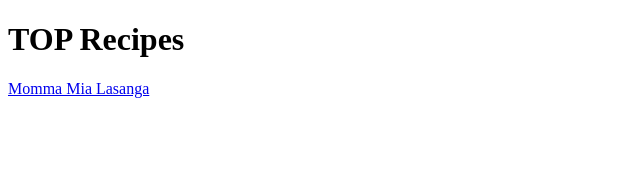
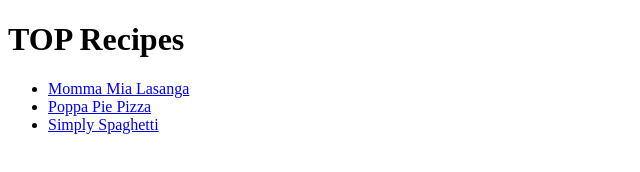
Before and after one commit to d-MotherLove-b/odin-recipes, a plain HTML site: page index.html in a window 1280 px wide. Shown: the whole page, without its empty margins (0-640 px from the left). Drawn offline with Linux system fonts and the light colour scheme.

Commit message:
Updated HTML Elements and properites
Finalized the html for the project

```diff
--- a/index.html
+++ b/index.html
@@ -6,6 +6,12 @@
     </head>
     <body>
         <h1>TOP Recipes</h1>
-        <a href="./recipes/lasagna.html" >Momma Mia Lasanga</a>
+        <ul>
+            <li><a href="./recipes/lasagna.html" >Momma Mia Lasanga</a></li>
+            <li><a href="./recipes/pizza.html" >Poppa Pie Pizza</a></li>
+            <li><a href="./recipes/spaghetti.html" >Simply Spaghetti</a></li>
+
+
+        </ul>
     </body>
 </html>
```
